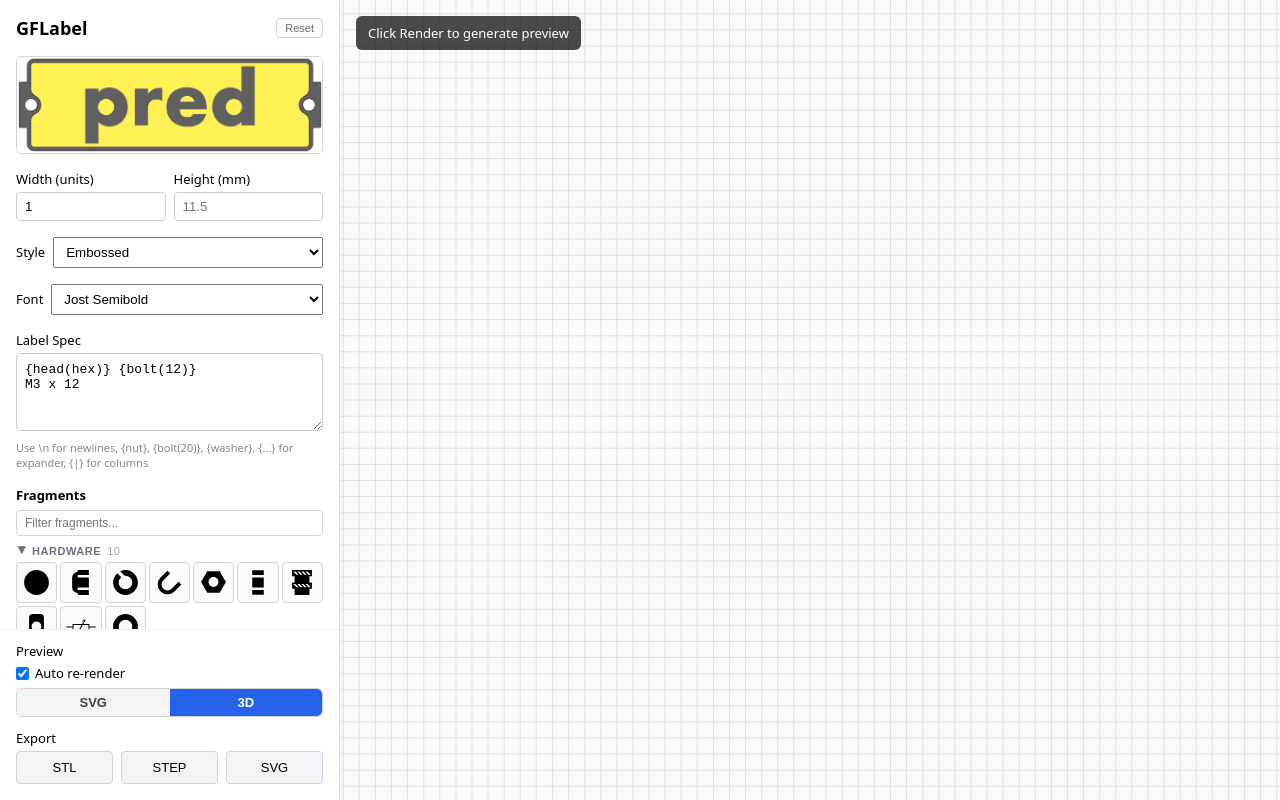
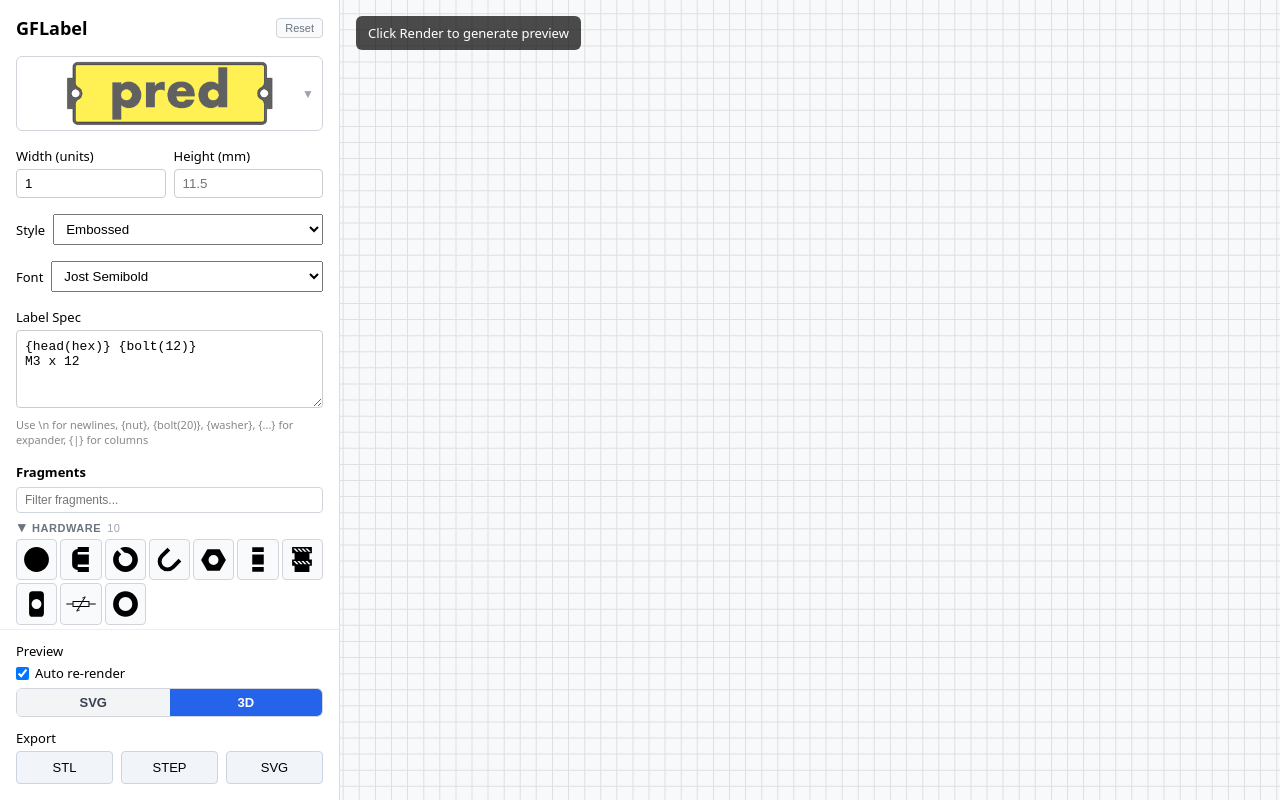
Before and after one commit to ndevenish/gflabel-js, a React (Vite) app: page / in a window 1280 px wide. Built offline with nearby package versions, Linux system fonts and the light colour scheme.

Commit message:
Refine base type selector: 70% image, centered, hide chrome in fixed mode

```diff
--- a/src/components/BaseSelector.tsx
+++ b/src/components/BaseSelector.tsx
@@ -101,25 +101,32 @@ export function BaseSelector({ value, onChange, disabled }: Props) {
 
   return (
     <div ref={containerRef} style={{ position: "relative" }}>
-      {/* Selected value button — image fills the full area */}
+      {/* Selected value button — image at 70% with dropdown arrow */}
       <button
         onClick={() => !disabled && setOpen(!open)}
         style={{
           width: "100%",
-          display: "block",
-          padding: 0,
-          border: "1px solid #d1d5db",
+          display: "flex",
+          alignItems: "center",
+          justifyContent: "center",
+          position: "relative",
+          padding: "4px",
+          border: disabled ? "none" : "1px solid #d1d5db",
           borderRadius: 6,
-          background: "#fff",
+          background: disabled ? "transparent" : "#fff",
           cursor: disabled ? "default" : "pointer",
-          overflow: "hidden",
         }}
       >
         <img
           src={current.image}
           alt={current.label}
-          style={{ width: "100%", height: "auto", display: "block" }}
+          style={{ width: "70%", height: "auto", display: "block", borderRadius: 4 }}
         />
+        {!disabled && (
+          <span style={{ position: "absolute", right: 8, fontSize: 12, color: "#9ca3af" }}>
+            {open ? "\u25B2" : "\u25BC"}
+          </span>
+        )}
       </button>
 
       {/* Dropdown popup — wider to fit image + description */}
```
